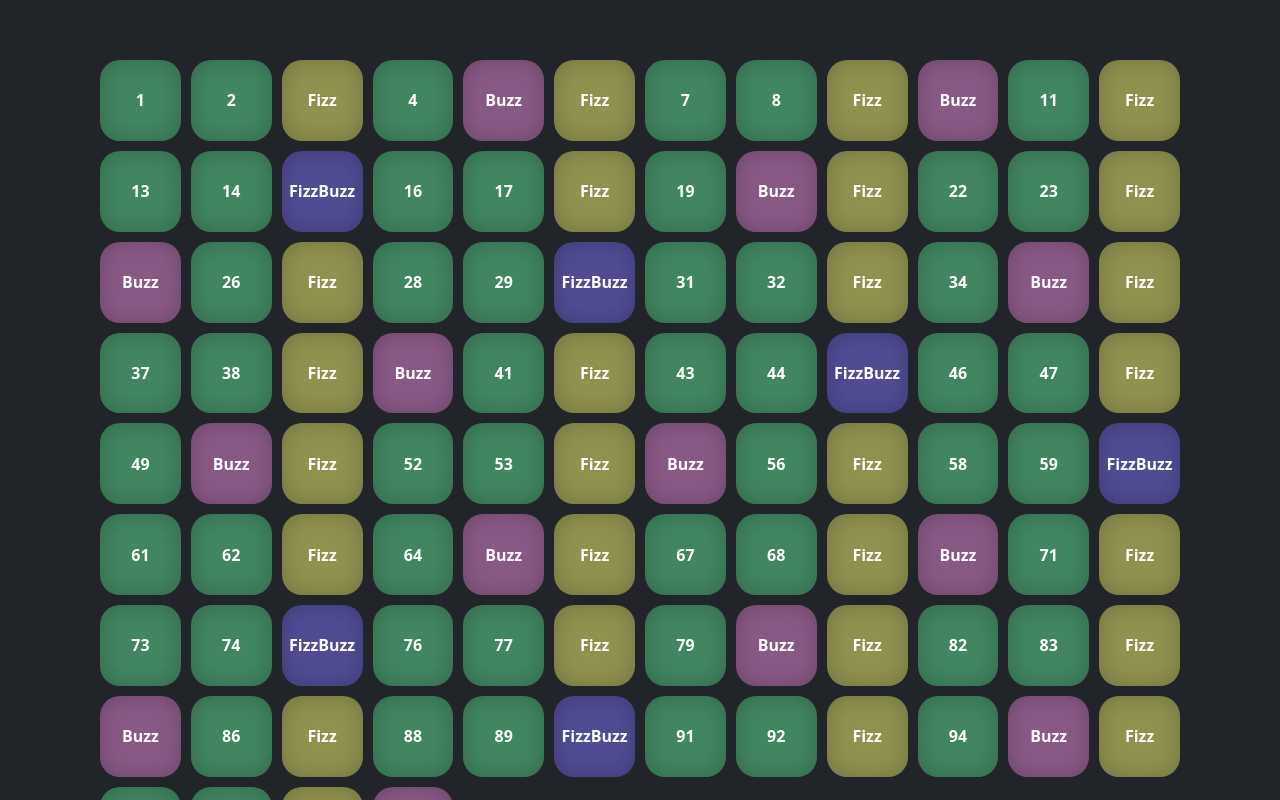
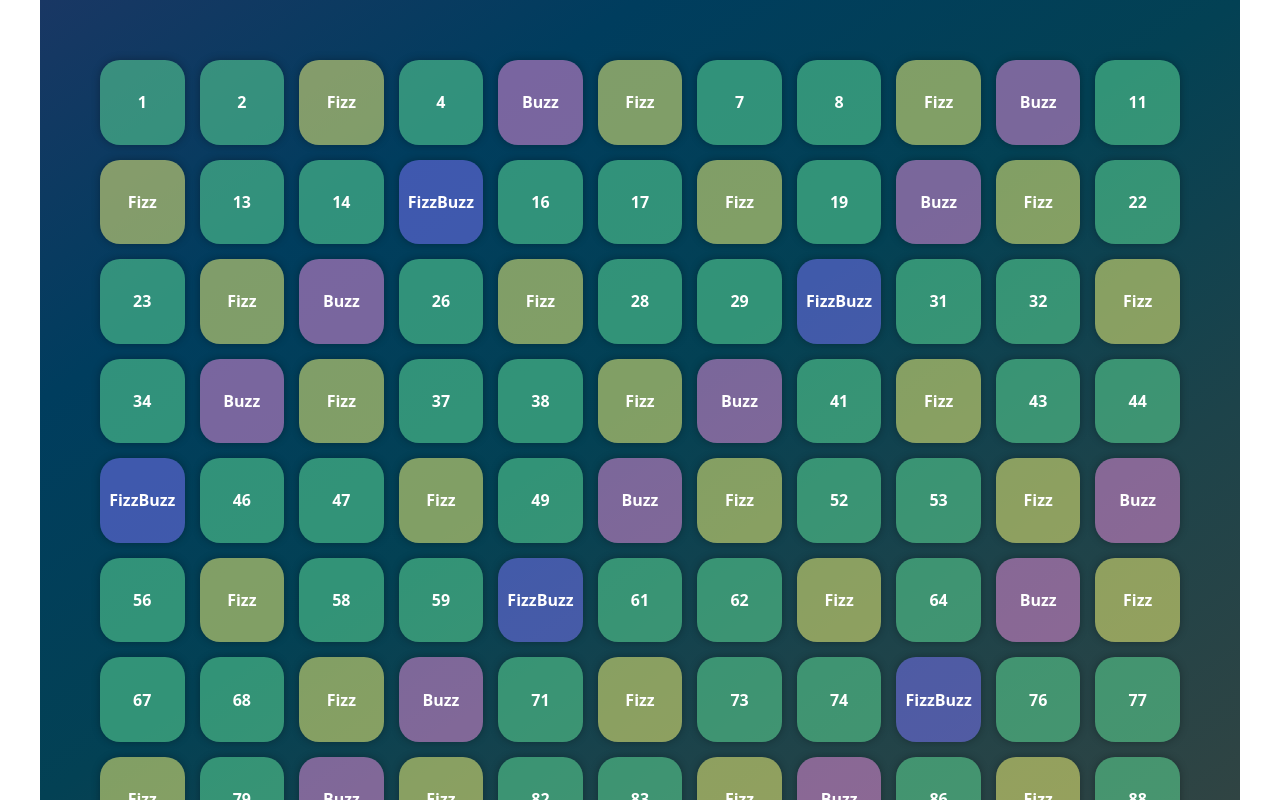
Before and after one commit to aSwanting/js-fizzbuzz, a plain HTML site: page index.html in a window 1280 px wide. Drawn offline with nearby package versions, Linux system fonts and the light colour scheme.

Commit message:
add: tweaked layout, hover animation, bg color

```diff
--- a/css/style.css
+++ b/css/style.css
@@ -1,26 +1,16 @@
-body {
-    background-color: rgb(223, 73, 73);
-
-}
-
-
 .app-main {
     padding: 60px;
     max-width: 1200px;
     margin: 0 auto;
     overflow: auto;
     height: 100vh;
-
-
-
+    background-image: linear-gradient(to right bottom, #193764, #003d5e, #034154, #1d434a, #304443);
 }
-
-
 
 .grid {
     display: grid;
     grid-template-columns: repeat(auto-fit, minmax(80px, 1fr));
-    gap: 10px;
+    gap: 15px;
 }
 
 .block {
@@ -34,13 +24,14 @@ body {
     padding: 10px;
     font-size: 16px;
     font-weight: 600;
-    box-shadow: inset 0px 0px 21px 1px rgba(0, 0, 0, 0.2);
+    box-shadow: 0px 0px 8px rgba(0, 0, 0, 0.3);
     border-radius: 20px;
     transition: all 500ms;
 }
 
 .block:hover {
     transform: rotate(2turn) scale(0.5);
+    border-radius: 50px;
 
 }
 
--- a/index.html
+++ b/index.html
@@ -10,15 +10,11 @@
         integrity="sha384-T3c6CoIi6uLrA9TneNEoa7RxnatzjcDSCmG1MXxSR1GAsXEV/Dwwykc2MPK8M2HN" crossorigin="anonymous">
 </head>
 
-<body class="bg-dark">
+<body>
 
     <main class="app-main">
 
-
-            <div class="grid"></div>
-
-
-
+        <div class="grid"></div>
 
     </main>
 
```
